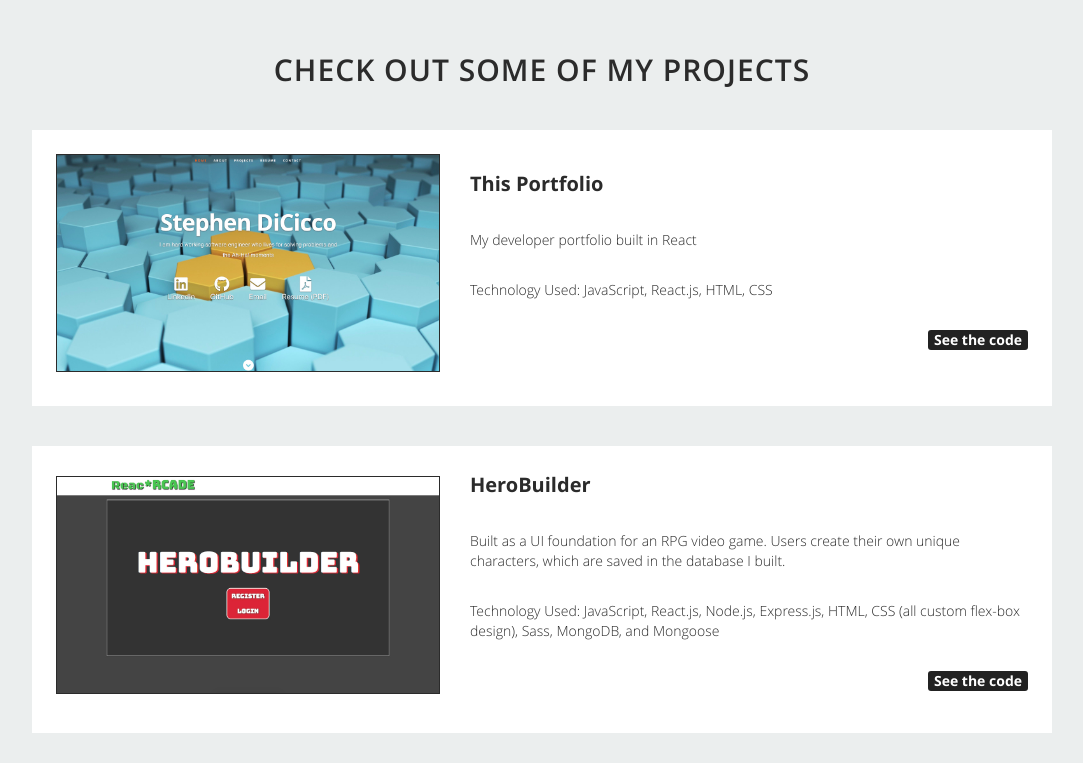
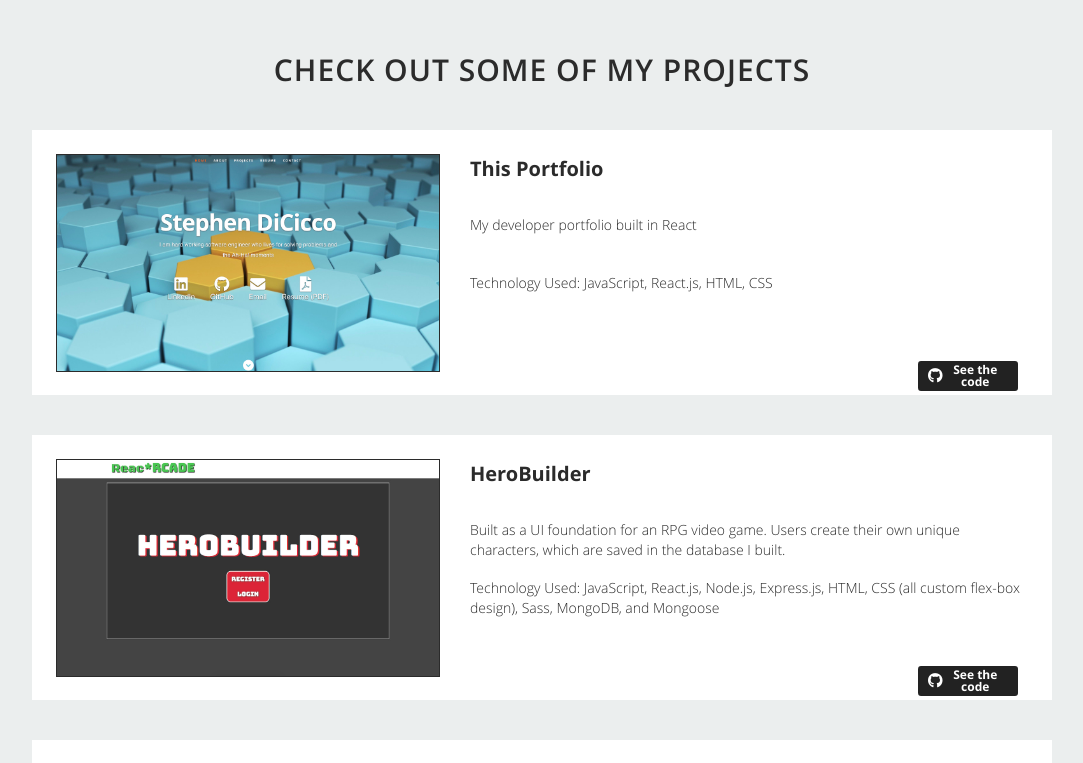
Before and after one commit to smd9788/smd9788.github.io, a React (Create React App) app: page / in a window 1280 px wide. Shown: the part 1440-2203 px from the top of the page, without its empty margins (98-1181 px from the left). Built offline with nearby package versions, Linux system fonts and the light colour scheme; some icons are missing.

Commit message:
Added github logo to project repo button fixed button position

```diff
--- a/public/css/layout.css
+++ b/public/css/layout.css
@@ -306,19 +306,15 @@ ul#nav li.current a { color: #F06000; }
    background: #fff;
    border: 0;
    display: flex;
-   flexDirection: row;
+   flex-direction: row;
    margin-bottom: 4rem;
    overflow: hidden;
-   padding: 24px;
+   padding: 24px 24px 4px 24px;
 }
 .item-img {
   border: 1px solid #2B2B2B;
   max-width: 30vw;
 }
-.portfolio-item a {
-   align-self: center;
-}
-
 .portfolio-item .portfolio-item-meta {
   display: flex;
   flex-direction: column;
@@ -337,13 +333,19 @@ ul#nav li.current a { color: #F06000; }
 .portfolio-item .portfolio-item-meta p {
    font: 14px/20px 'opensans-light', sans-serif;
    color: #2B2B2B;
+   height: 2em;
    margin-bottom: 0;
 }
 
 .portfolio-item .portfolio-item-meta button {
+   align-items: center;
    align-self: flex-end;
-   font: 14px/20px 'opensans-bold', sans-serif;
-   padding: 0;
+   display: flex;
+   font: 12px/18px 'opensans-bold', sans-serif;
+   line-height: 1em;
+   margin-right: 1rem;
+   margin-top: 3rem;
+   padding: 3px 10px;
    width: 100px;
 }
 
--- a/src/components/Portfolio.js
+++ b/src/components/Portfolio.js
@@ -23,13 +23,14 @@ export default class Porfolio extends Component {
                         <br></br>
                         <p>{item.tech}</p>
                         <br></br>
-                        <button>
+                        <button className="row">
+                          <i class="fab fa-github fa-lg"></i>
                           <a href={item.repo} rel="noopener noreferrer" target="_blank">See the code</a>
                         </button>
                       </div>
                     </div>
-                  )
-                })
+                )
+              })
               }
             </div>
           </div>
```
